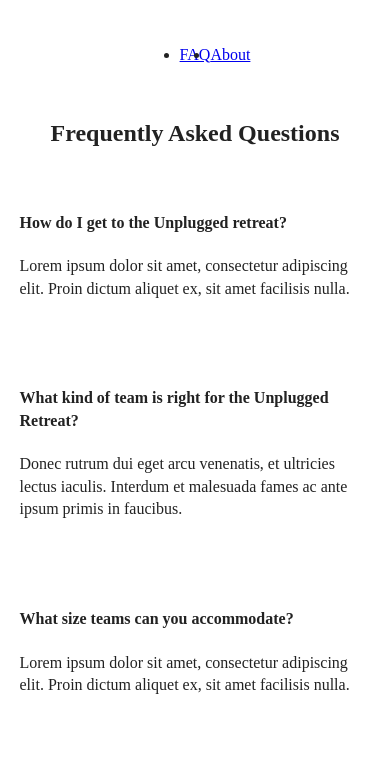
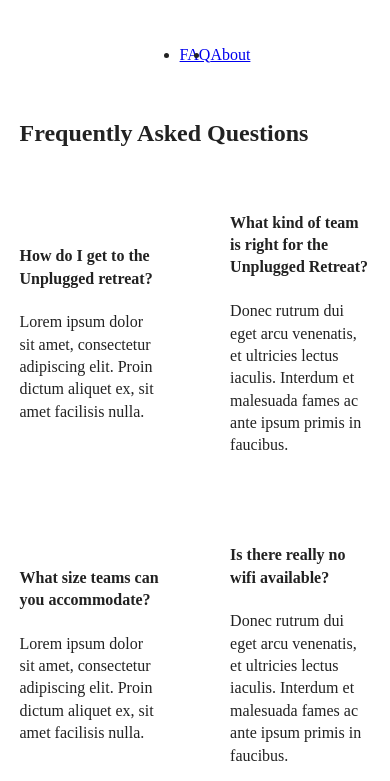
Before and after one commit to aurianat/unplugged-retreat, a website: page faq/index.html in a window 390 px wide. Shown: the part 42-823 px from the top of the page. Drawn offline with Linux system fonts and the light colour scheme.

Commit message:
added flex styles for tablet faq page

```diff
--- a/css/main.css
+++ b/css/main.css
@@ -524,7 +524,17 @@ the psd more than the solution code of 45....(?)*/
 	FAQ Page
    ========================================================================== */
 
+.faq .content-wrapper {
+	justify-content: space-between;
+}
 
+.faq-content {
+	flex-basis: 40%;
+}
+
+.faq h2 {
+	width: 100%;
+}
 
 
 @media only screen and (min-width: 1200px) {
```
